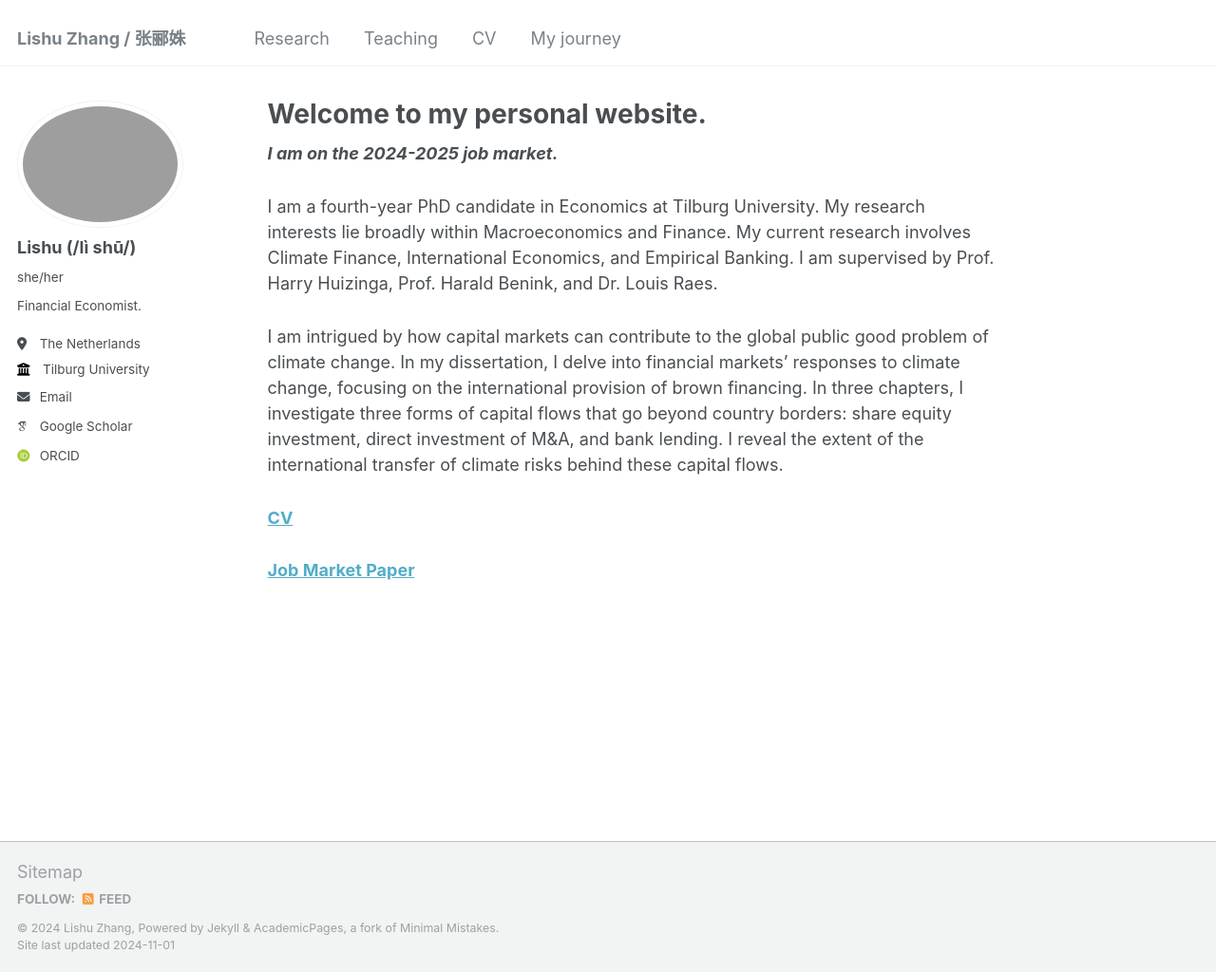
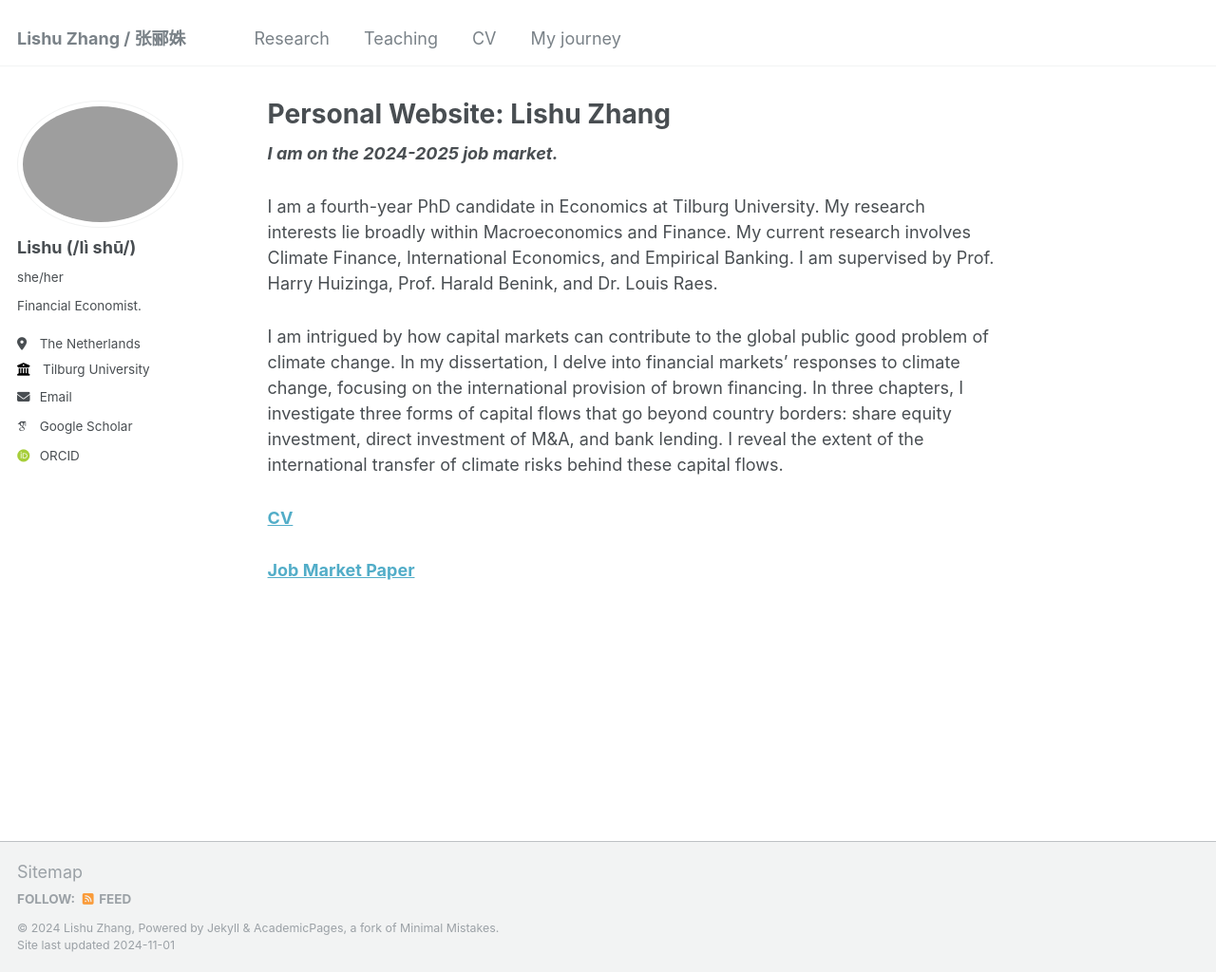
Before and after one commit to LishuZ/LishuZ.github.io, a Jekyll site: the page built from _pages/about.md, in a window 1280 px wide and 1024 px high. Shown: the whole window at 95% size. Built offline with Jekyll 4.4.1, drawn with Linux system fonts in a browser that asks for light colours; some web fonts are replaced.

Commit message:
Update about.md

```diff
--- a/_pages/about.md
+++ b/_pages/about.md
@@ -1,6 +1,6 @@
 ---
 permalink: /
-title: "Welcome to my personal website."
+title: "Personal Website: Lishu Zhang"
 author_profile: true
 redirect_from:
   - /about/
```
